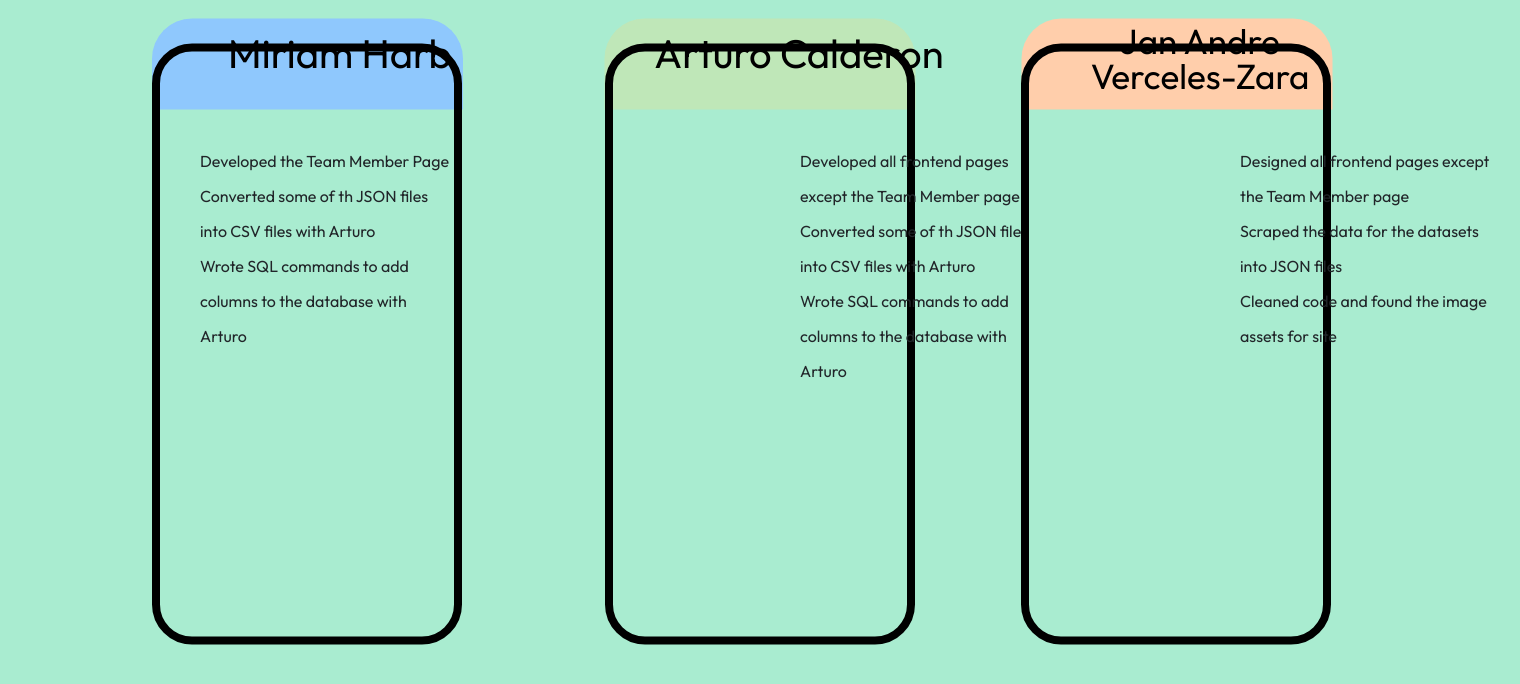
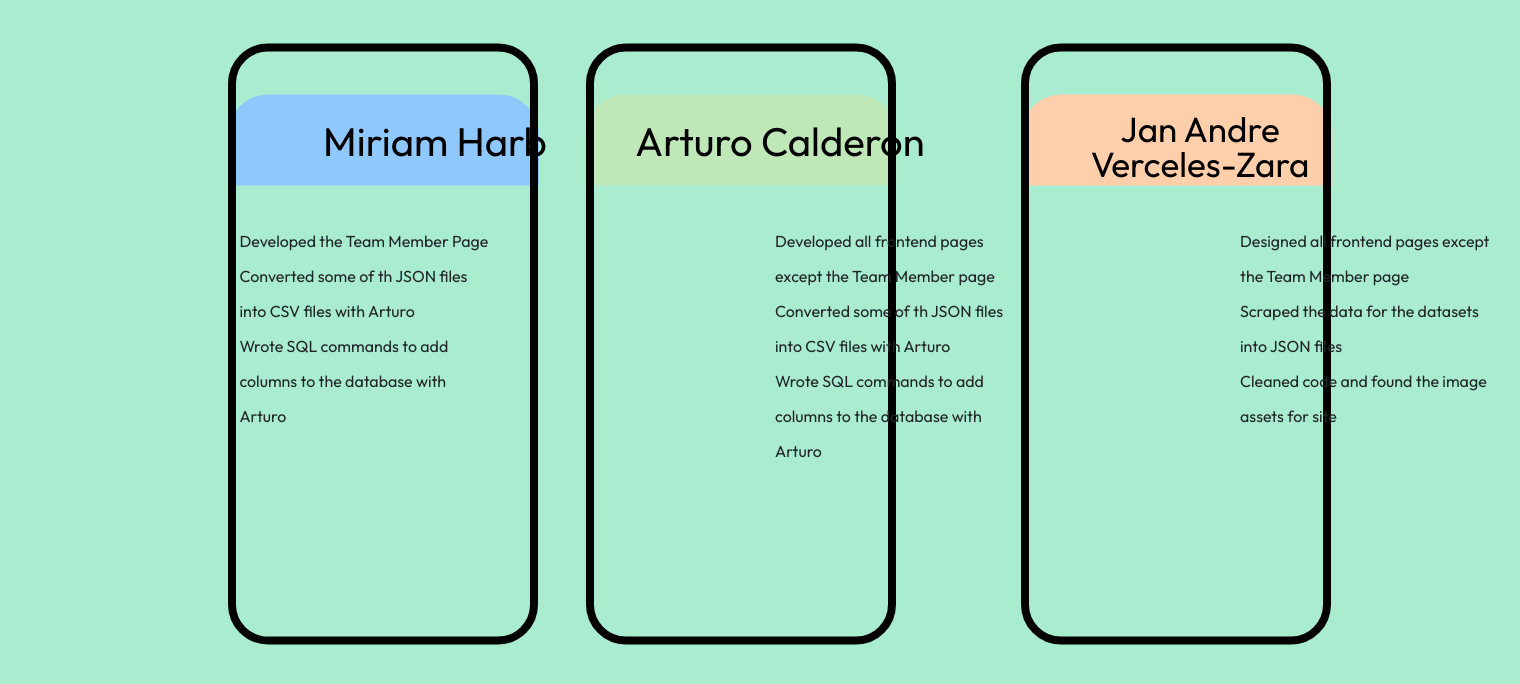
Before and after one commit to adev-exe/KydPicker, a Flask app: page /teamMem.html in a window 1520 px wide. Shown: the part 56-740 px from the top of the page. Run offline with Flask 2, Linux system fonts and the light colour scheme.

Commit message:
Update teamMem.css
Alignment

```diff
--- a/website/static/teamMem.css
+++ b/website/static/teamMem.css
@@ -6,7 +6,7 @@
     height: 601px;
     position: absolute;
     top: 50%;
-    left: 50%;
+    left: 48.75%;
     margin-right: -50%;
     transform: translate(-50%, -50%)
 }
@@ -14,8 +14,8 @@
     position: absolute;
     width: 420px;
     height: 40px;
-    left: 38.75%;
-    top:10%;
+    left: 37.5%;
+    top: 21%;
 
     font-family: 'Karla';
     font-style: normal;
@@ -33,8 +33,8 @@
     width: 311px;
     height: 91px;
     position: absolute;
-    top: 15%;
-    left: 50%;
+    top: 24.5%;
+    left: 48.75%;
     margin-right: -50%;
     transform: translate(-50%, -50%)
 }
@@ -42,8 +42,8 @@
     position: absolute;
     width: 250px;
     height: 73px;
-    left: 800px;
-    top: 200px;
+    left: 775px;
+    top: 280px;
 
     font-family: 'Karla';
     font-style: normal;
@@ -55,8 +55,8 @@
     position: absolute;
     width: 420px;
     height: 0px;
-    left: 130px;
-    top: 10%;
+    left: 225px;
+    top: 21%;
 
     font-family: 'Karla';
     font-style: normal;
@@ -75,7 +75,7 @@
     height: 601px;
     position: absolute;
     top: 50%;
-    left: 10%;
+    left: 15%;
     transform: translate(0, -50%)
 }
 .mirTag{
@@ -85,16 +85,16 @@
     width: 311px;
     height: 91px;
     position: absolute;
-    top: 15%;
-    left: 10%;
+    top: 24.5%;
+    left: 15%;
     transform: translate(0, -50%)
 }
 .mC{
     position: absolute;
     width: 250px;
     height: 73px;
-    left: 200px;
-    top: 200px;
+    left: 15.75%;
+    top: 280px;
 
     font-family: 'Karla';
     font-style: normal;
@@ -124,7 +124,7 @@
     font-size: 35px;
     line-height: 35px;
     text-align: center;
-    top: 10%;
+    top: 21%;
     left: 50%;
     transform: translate(50%, -50%);
 
@@ -137,7 +137,7 @@
     width: 311px;
     height: 91px;
     position: absolute;
-    top: 15%;
+    top: 24.5%;
     left: 57%;
     transform: translate(50%, -50%)
 }
@@ -146,7 +146,7 @@
     width: 250px;
     height: 73px;
     left: 1240px;
-    top: 200px;
+    top: 280px;
 
     font-family: 'Karla';
     font-style: normal;
```
